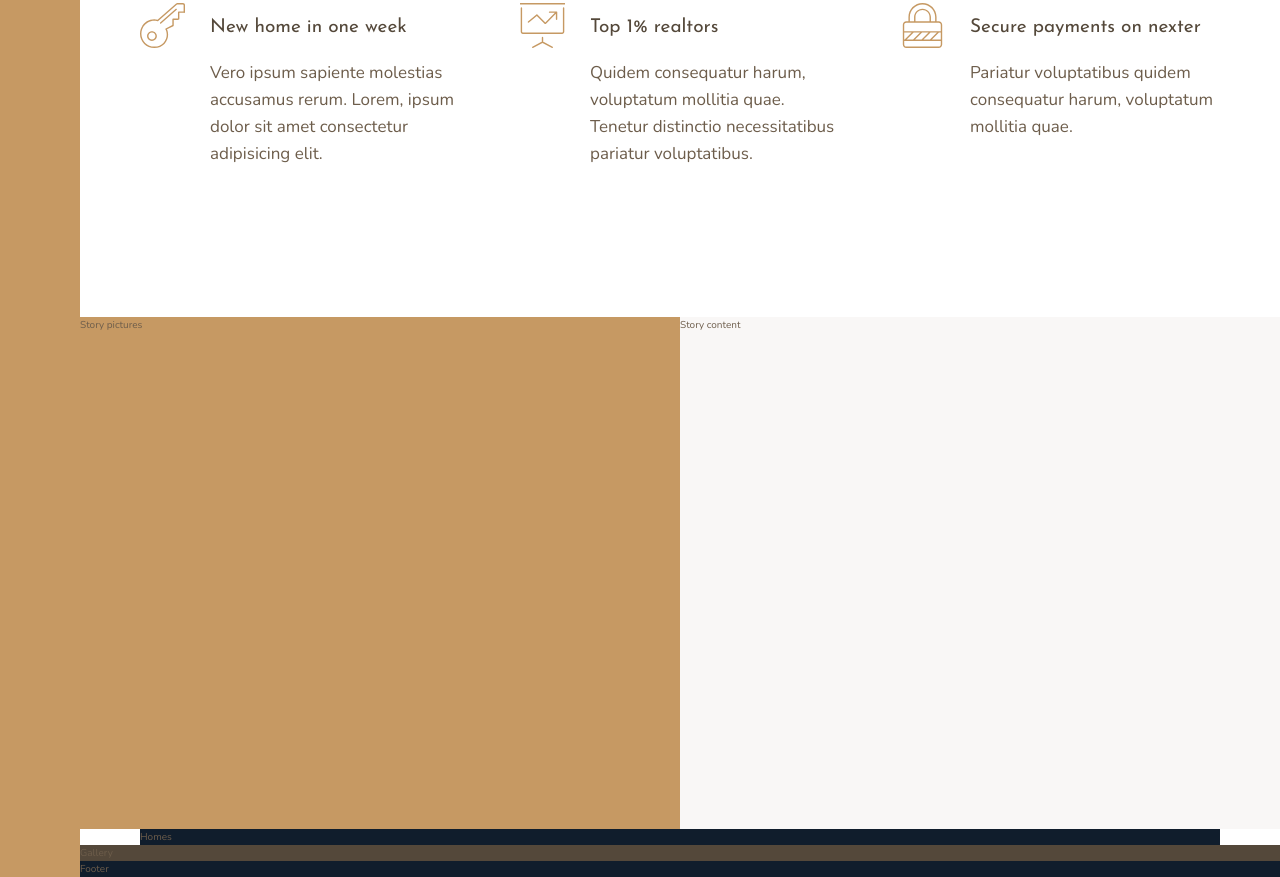
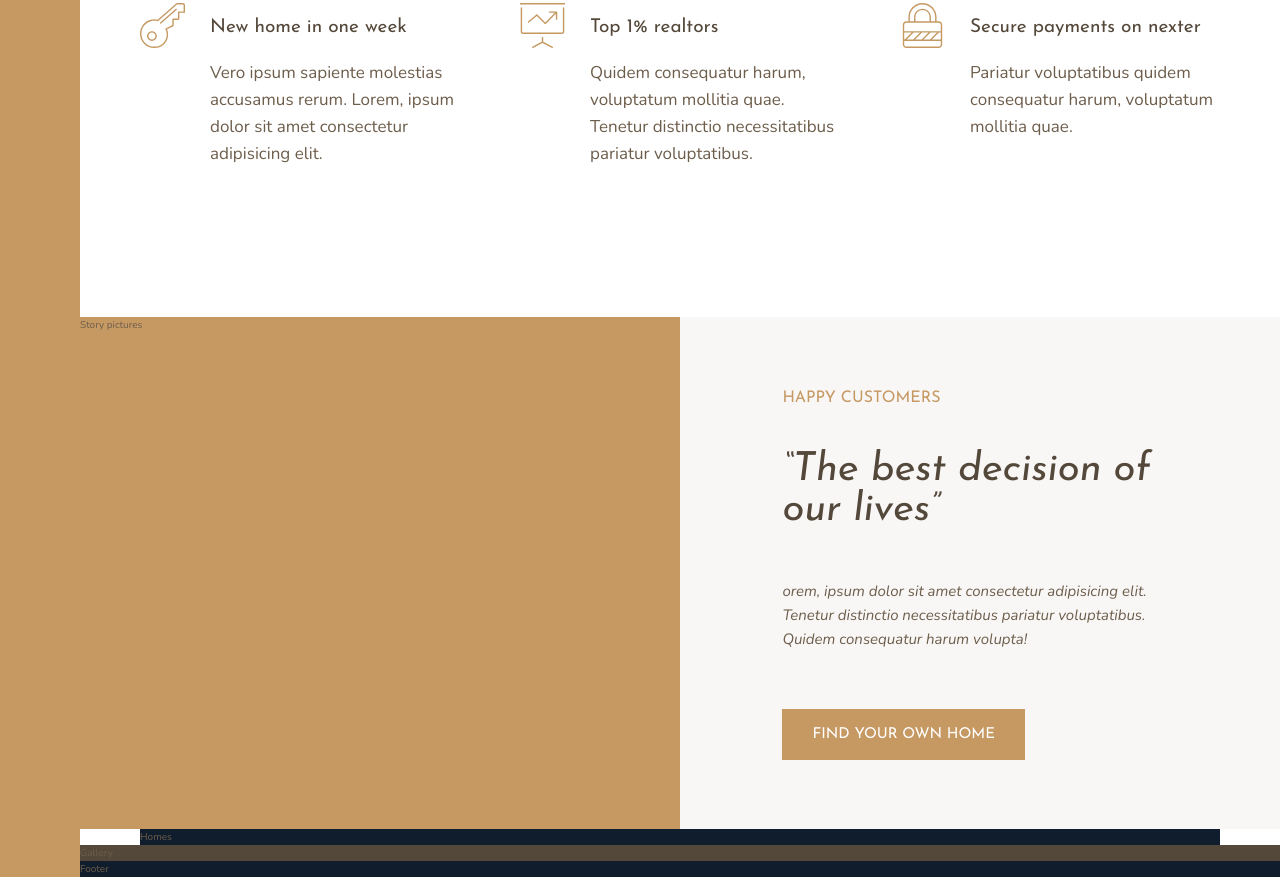
Before and after one commit to BayLadyCoder/Nexter, a website: page index.html in a window 1280 px wide. Shown: the part 991-1868 px from the top of the page. Drawn offline with nearby package versions, Linux system fonts and the light colour scheme.

Commit message:
Added content part in the Story section.

```diff
--- a/index.html
+++ b/index.html
@@ -77,7 +77,12 @@
         </div>
 
         <div class="story__content">
-            Story content
+            <h3 class="heading-3 mb-sm">Happy Customers</h3>
+            <h2 class="heading-2 heading-2--dark mb-md">&ldquo;The best decision of our lives&rdquo;</h2>
+            <p class="story__text">
+                orem, ipsum dolor sit amet consectetur adipisicing elit. Tenetur distinctio necessitatibus pariatur voluptatibus. Quidem consequatur harum volupta!
+            </p>
+            <button class="btn">Find your own home</button>
         </div>
 
         <section class="homes">
--- a/sass/_story.scss
+++ b/sass/_story.scss
@@ -8,5 +8,25 @@
 	&__content {
 		background-color: $color-grey-light-1;
 		grid-column: col-start 5 / full-end;
+
+		padding: 6rem 8vw;
+
+		/*  make it center vertically using flexbox
+		display: flex;
+		flex-direction: column;
+		justify-content: center;
+		align-items: flex-start;
+		*/
+
+		//make it center vertically using grid
+		display: grid;
+		align-items: center;
+		justify-items: start;
+	}
+
+	&__text {
+		font-size: 1.5rem;
+		font-style: italic;
+		margin-bottom: 4rem;
 	}
 }
--- a/sass/_typography.scss
+++ b/sass/_typography.scss
@@ -9,10 +9,20 @@
 
 .heading-2 {
 	@extend %heading;
+	font-size: 4rem;
+	font-style: italic;
+	line-height: 1;
+
+
+	&--light { color: $color-grey-light-1;}
+	&--dark { color: $color-grey-dark-1;}
 }
 
 .heading-3 {
 	@extend %heading;
+	font-size: 1.6rem;
+	color: $color-primary;
+	text-transform: uppercase;
 }
 
 .heading-4 {
@@ -22,3 +32,27 @@
 	&--light { color: $color-grey-light-1;}
 	&--dark { color: $color-grey-dark-1;}
 }
+
+.btn {
+	background-color: $color-primary;
+	color: #fff;
+	border: none;
+	border-radius: 0;
+	font-family: $font-display;
+	font-size: 1.5rem;
+	text-transform: uppercase;
+	padding: 1.8rem 3rem;
+	cursor: pointer;
+	transition: all .2s;
+
+	&:hover {
+		background-color: $color-primary-dark;
+	}
+}
+
+
+
+.mb-sm { margin-bottom: 2rem;}  // small
+.mb-md { margin-bottom: 3rem;}  // medium
+.mb-lg { margin-bottom: 4rem;}  // large
+.mb-hg { margin-bottom: 8rem;}  // huge
```
Also changed, not shown: css/style.css.
